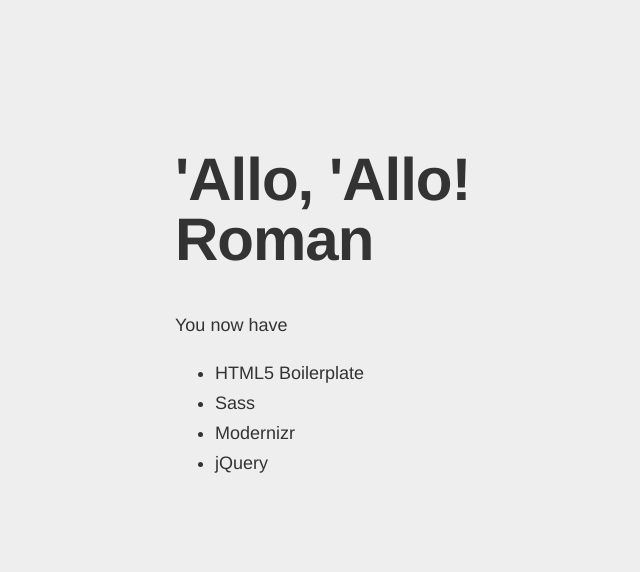
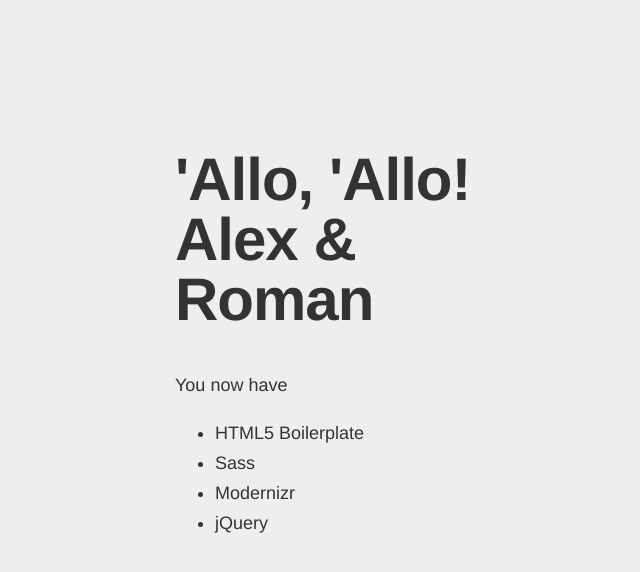
Before and after one commit to rimvvv/gdb, a website: page app/index.html in a window 1280 px wide. Shown: the whole page, without its empty margins (315-955 px from the left). Drawn offline with nearby package versions, Linux system fonts and the light colour scheme; files that its build step writes are made by us from their sources.

Commit message:
More Alex changes

```diff
--- a/app/index.html
+++ b/app/index.html
@@ -28,7 +28,7 @@
     <![endif]-->
 
     <div class="hero-unit">
-      <h1>'Allo, 'Allo! Roman</h1>
+      <h1>'Allo, 'Allo! Alex & Roman</h1>
       <p>You now have</p>
       <ul>
         <li>HTML5 Boilerplate</li>
```
